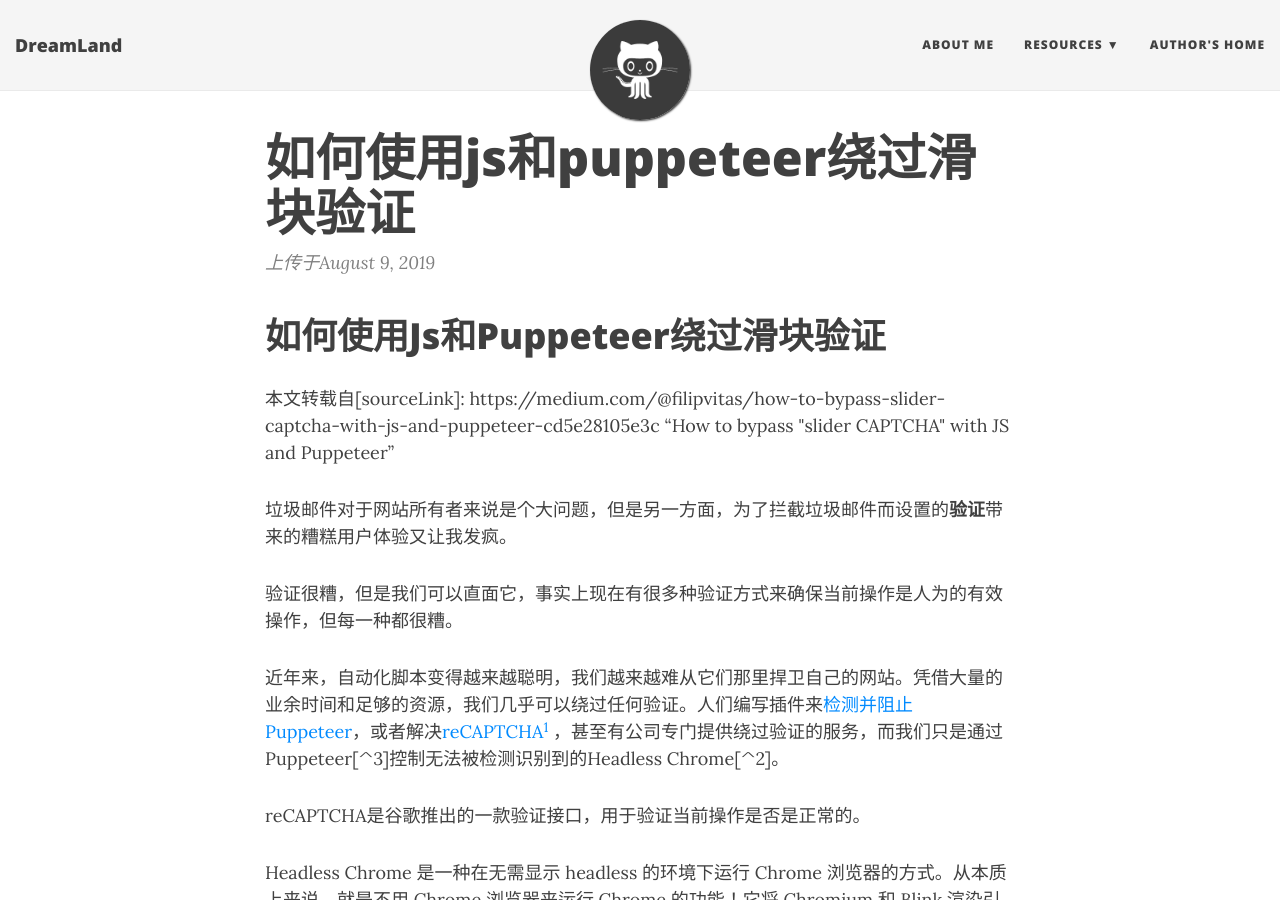
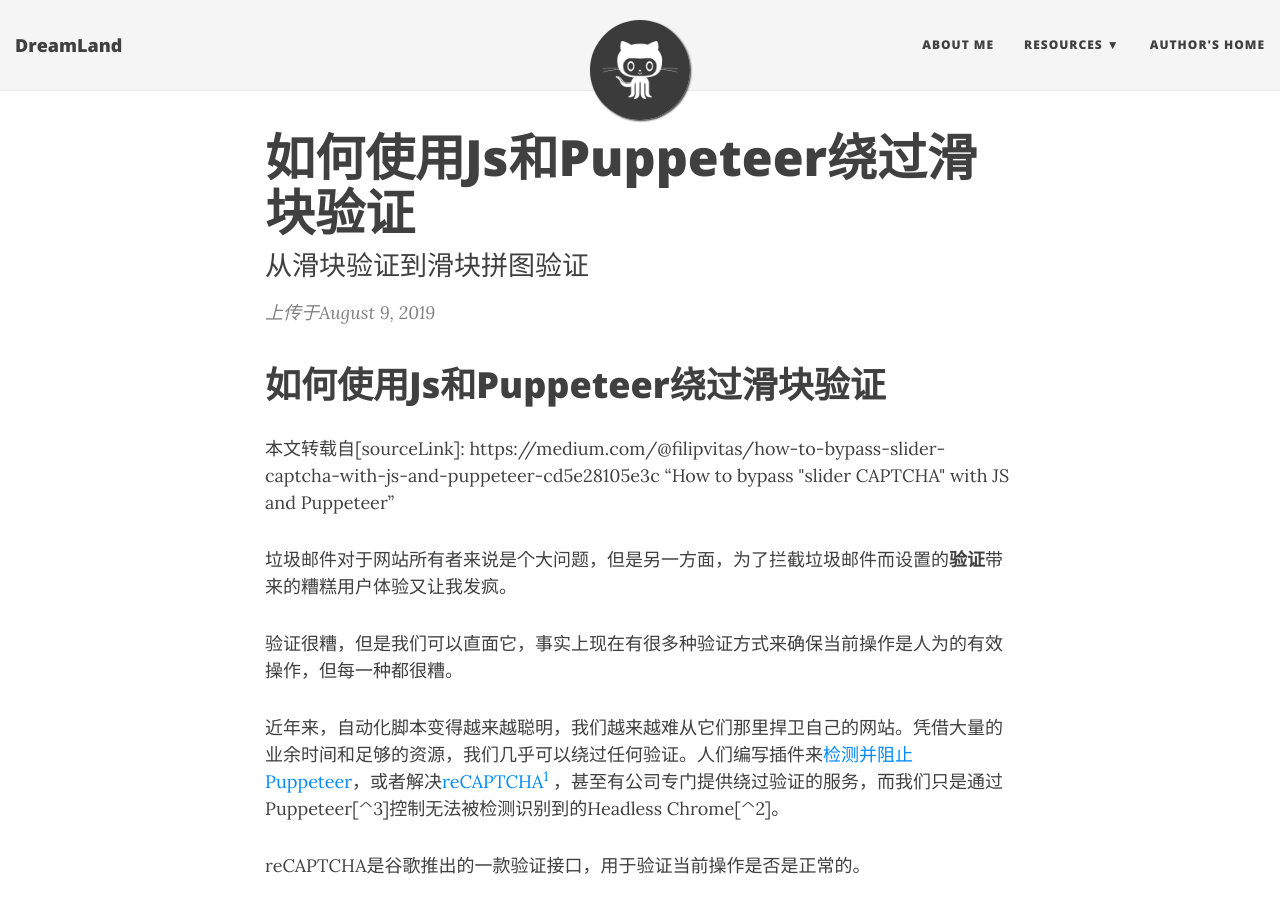
Before and after one commit to takeToDreamLand/takeToDreamLand.github.io, a Jekyll site: the page built from _posts/2019-08-09-如何使用JS和Puppeteer绕过滑块验证.md, in a window 1280 px wide and 900 px high. Built offline with Jekyll 4.4.1, drawn with Linux system fonts in a browser that asks for light colours; nearby versions of some CDN libraries.

Commit message:
add the header of new blog

```diff
--- a/_posts/2019-08-09-如何使用JS和Puppeteer绕过滑块验证.md
+++ b/_posts/2019-08-09-如何使用JS和Puppeteer绕过滑块验证.md
@@ -1,7 +1,12 @@
+---
+layout: post
+title: 如何使用Js和Puppeteer绕过滑块验证
+subtitle: 从滑块验证到滑块拼图验证
+---
+
 # 如何使用Js和Puppeteer绕过滑块验证
 
 <p id="source">本文转载自[sourceLink]: https://medium.com/@filipvitas/how-to-bypass-slider-captcha-with-js-and-puppeteer-cd5e28105e3c “How to bypass "slider CAPTCHA" with JS and Puppeteer”</p>
-
 垃圾邮件对于网站所有者来说是个大问题，但是另一方面，为了拦截垃圾邮件而设置的**验证**带来的糟糕用户体验又让我发疯。
 
 验证很糟，但是我们可以直面它，事实上现在有很多种验证方式来确保当前操作是人为的有效操作，但每一种都很糟。
```
